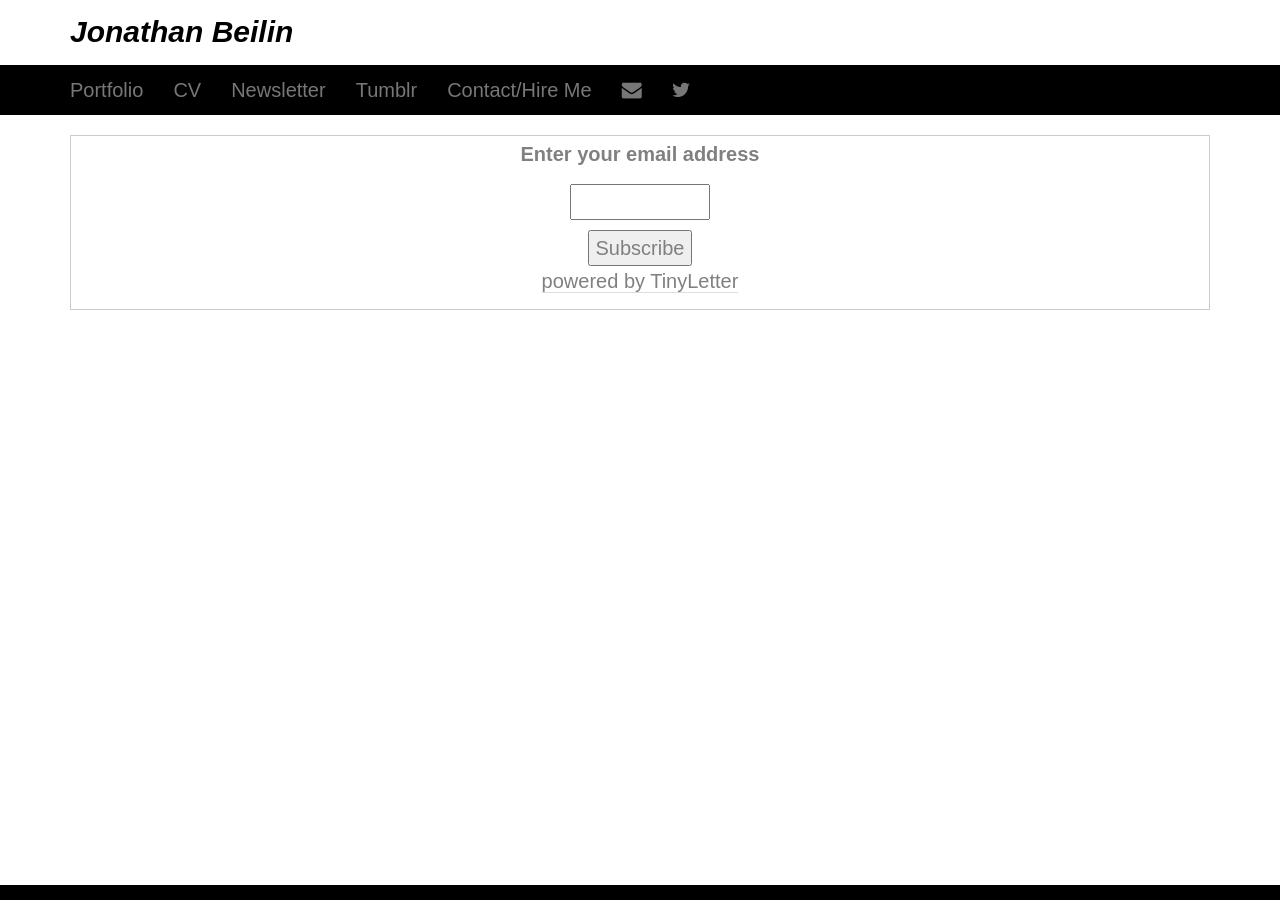
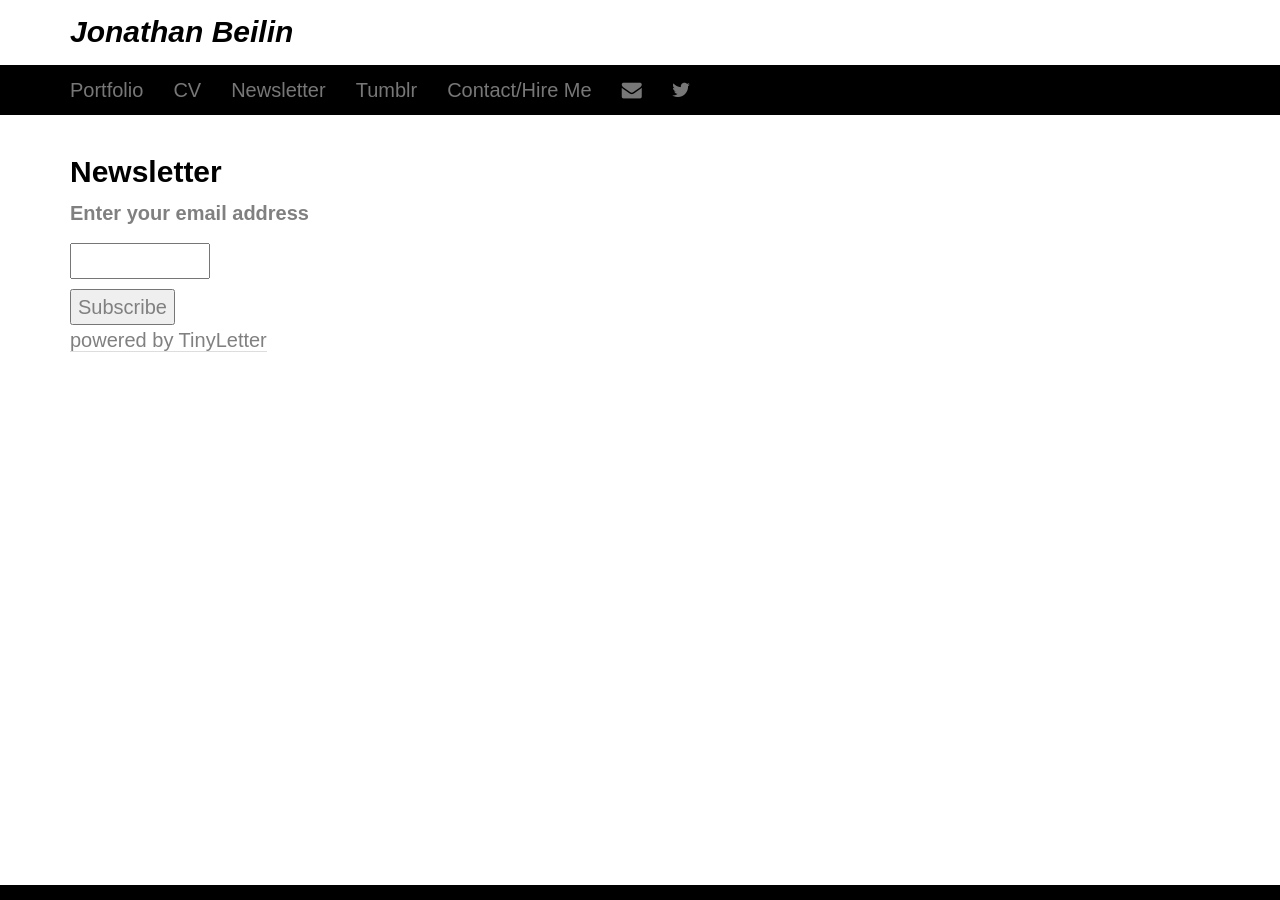
Before and after one commit to dongle/jonbeilin-portfolio-jekyll, a Jekyll site: the page built from newsletter/index.html, in a window 1280 px wide. Built offline with Jekyll 4.4.1, drawn with Linux system fonts in a browser that asks for light colours; nearby versions of some CDN libraries.

Commit message:
Integrate newsletter signup form

```diff
--- a/_layouts/default.html
+++ b/_layouts/default.html
@@ -82,8 +82,8 @@
 				<ul class="nav navbar-nav">
 					<li><a href="/">Portfolio</a></li>
 					<li><a href="/cv">CV</a></li>
-					<li><a href="https://tinyletter.com/jonbeilin" target="_blank">Newsletter</a></li>
-					<li><a href="http://blog.jonbeilin.org/" target="_blank">Tumblr</a></li>
+					<li><a href="/newsletter">Newsletter</a></li>
+					<li><a href="http://blog.jonbeilin.org/">Tumblr</a></li>
 					<li><a href="/contact">Contact/Hire Me</a></li>
 					<li><a href="mailto:jbeilin@gmail.com" target="_blank"><span class="fa fa-envelope"></span></a></li>
 					<li><a href="https://twitter.com/jonbeilin" target="_blank"><span class="fa fa-twitter"></span></a></li>
--- a/newsletter/index.html
+++ b/newsletter/index.html
@@ -3,4 +3,6 @@ layout: page
 title: Newsletter
 ---
 
- <form style="border:1px solid #ccc;padding:3px;text-align:center;" action="https://tinyletter.com/dongle" method="post" target="popupwindow" onsubmit="window.open('https://tinyletter.com/dongle', 'popupwindow', 'scrollbars=yes,width=800,height=600');return true"><p><label for="tlemail">Enter your email address</label></p><p><input type="text" style="width:140px" name="email" id="tlemail" /></p><input type="hidden" value="1" name="embed"/><input type="submit" value="Subscribe" /><p><a href="https://tinyletter.com" target="_blank">powered by TinyLetter</a></p></form>
+<h1>Newsletter</h1>
+
+ <form action="https://tinyletter.com/jonbeilin" method="post" target="popupwindow" onsubmit="window.open('https://tinyletter.com/jonbeilin', 'popupwindow', 'scrollbars=yes,width=800,height=600');return true"><p><label for="tlemail">Enter your email address</label></p><p><input type="text" style="width:140px" name="email" id="tlemail" /></p><input type="hidden" value="1" name="embed"/><input type="submit" value="Subscribe" /><p><a href="https://tinyletter.com" target="_blank">powered by TinyLetter</a></p></form>
```
